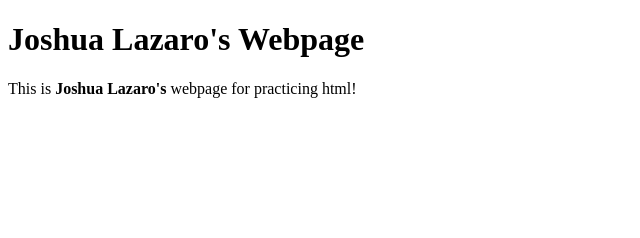
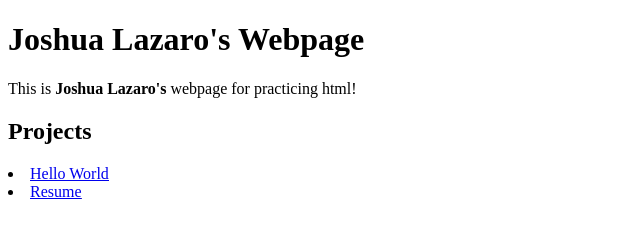
Before and after one commit to J05H14/html-practice, a plain HTML site: page index.html in a window 1280 px wide. Shown: the whole page, without its empty margins (0-640 px from the left). Drawn offline with Linux system fonts and the light colour scheme.

Commit message:
links to index

```diff
--- a/index.html
+++ b/index.html
@@ -10,5 +10,11 @@
 		<div id = "about">
 			This is <b>Joshua Lazaro's</b> webpage for practicing html!
 		</div>
+
+		<h2>Projects</h2>
+
+		<u id = "links">
+			<li><a href = projects/hello.html>Hello World</a></li>
+			<li><a href = projects/resume.html>Resume</a></li>
 	</body>
 </html>
```
